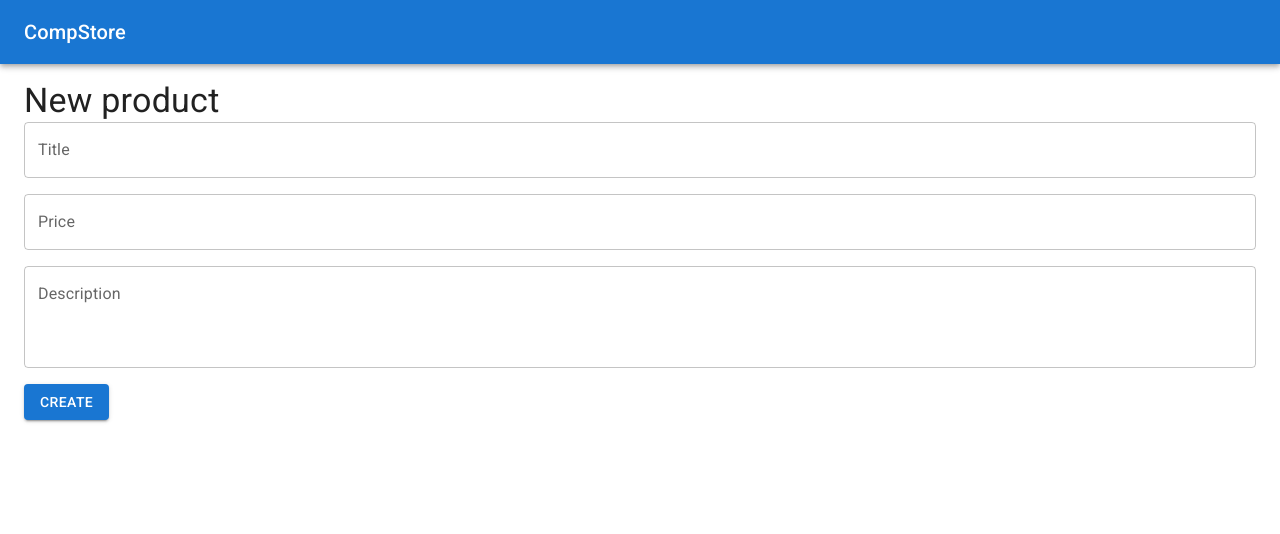
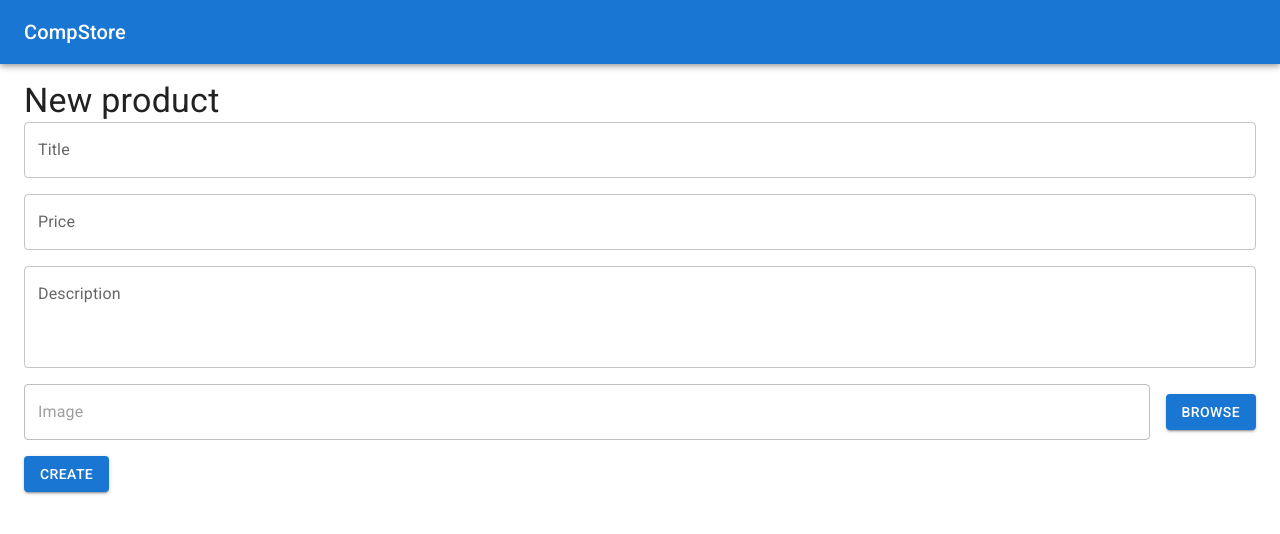
Before and after one commit to Popov-Evgeny/cl-shop-front, a React (Vite) app: page /products/new in a window 1280 px wide. Shown: the top 534 px of the page. Built offline with nearby package versions, Linux system fonts and the light colour scheme.

Commit message:
lesson-81

```diff
--- a/src/axiosApi.ts
+++ b/src/axiosApi.ts
@@ -1,7 +1,8 @@
 import axios from 'axios';
+import {apiURL} from "./constants.ts";
 
 const axiosApi = axios.create({
-  baseURL: 'http://localhost:8000'
+  baseURL: apiURL,
 });
 
 export default axiosApi;
--- /dev/null
+++ b/src/components/UI/FileInput/FileInput.tsx
@@ -0,0 +1,60 @@
+import React, {useState} from 'react';
+import {Button, Grid, TextField} from "@mui/material";
+import {useRef} from "react";
+
+interface Props {
+    onChange: (e: React.ChangeEvent<HTMLInputElement>) => void;
+    name: string;
+    label: string;
+}
+
+const FileInput: React.FC<Props> = ({onChange, name, label}) => {
+    const inputRef = useRef<HTMLInputElement>(null);
+
+    const [fileName, setFileName] = useState('');
+
+    const activateInput = () => {
+        if (inputRef.current) {
+            inputRef.current.click();
+        }
+    }
+
+    const onFileChange = (e: React.ChangeEvent<HTMLInputElement>) => {
+        if (e.target.files && e.target.files[0]) {
+            setFileName(e.target.files[0].name);
+        } else {
+            setFileName('');
+        }
+
+        onChange(e);
+    }
+
+    return (
+        <>
+            <input
+                style={{display: 'none'}}
+                type="file"
+                name={name}
+                onChange={onFileChange}
+                ref={inputRef}
+            />
+            <Grid container direction="row" spacing={2} alignItems="center">
+                <Grid item xs>
+                    <TextField
+                        disabled
+                        label={label}
+                        value={fileName}
+                    />
+                </Grid>
+                <Grid item>
+                    <Button
+                        variant="contained"
+                        onClick={activateInput}
+                    >Browse</Button>
+                </Grid>
+            </Grid>
+        </>
+    );
+};
+
+export default FileInput;
--- /dev/null
+++ b/src/constants.ts
@@ -0,0 +1 @@
+export const apiURL = 'http://localhost:8000';
--- a/src/features/products/Products.tsx
+++ b/src/features/products/Products.tsx
@@ -32,6 +32,7 @@ const Products = () => {
             id={product.id}
             title={product.title}
             price={product.price}
+            image={product.image}
           />
         ))}
       </Grid>
--- a/src/features/products/components/ProductForm.tsx
+++ b/src/features/products/components/ProductForm.tsx
@@ -1,6 +1,7 @@
 import React, { useState } from 'react';
 import { Button, Grid, TextField } from '@mui/material';
 import { ProductMutation } from '../../../types';
+import FileInput from "../../../components/UI/FileInput/FileInput.tsx";
 
 interface Props {
   onSubmit: (mutation: ProductMutation) => void;
@@ -9,7 +10,8 @@ const ProductForm: React.FC<Props> = ({onSubmit}) => {
   const [state, setState] = useState<ProductMutation>({
     title: '',
     price: '',
-    description: ''
+    description: '',
+    image: null,
   });
 
   const submitFormHandler = (e: React.FormEvent) => {
@@ -23,6 +25,16 @@ const ProductForm: React.FC<Props> = ({onSubmit}) => {
     setState(prevState => {
       return {...prevState, [name]: value};
     });
+  };
+
+  const fileInputChangeHandler = (e: React.ChangeEvent<HTMLInputElement>) => {
+    const {name, files} = e.target;
+    if (files) {
+      setState(prevState => ({
+        ...prevState,
+        [name]: files[0],
+      }));
+    }
   };
 
   return (
@@ -60,6 +72,14 @@ const ProductForm: React.FC<Props> = ({onSubmit}) => {
         </Grid>
 
         <Grid item xs>
+          <FileInput
+              onChange={fileInputChangeHandler}
+              name="image"
+              label="Image"
+          />
+        </Grid>
+
+        <Grid item xs>
           <Button type="submit" color="primary" variant="contained">Create</Button>
         </Grid>
       </Grid>
--- a/src/features/products/components/ProductItem.tsx
+++ b/src/features/products/components/ProductItem.tsx
@@ -1,18 +1,35 @@
 import React from 'react';
-import { Card, CardActions, CardContent, CardHeader, Grid, IconButton } from '@mui/material';
+import {Card, CardActions, CardContent, CardHeader, CardMedia, Grid, IconButton, styled} from '@mui/material';
 import { Link } from 'react-router-dom';
 import ArrowForwardIcon from '@mui/icons-material/ArrowForward';
+import imageNotAvailable from '../../../../assets/imageNotAvailable.png';
+import {apiURL} from "../../../constants.ts";
 
 interface Props {
   id: string;
   title: string;
   price: number;
+  image: string | null;
 }
-const ProductItem: React.FC<Props> = ({id, title, price}) => {
+
+const ImageCardMedia = styled(CardMedia)({
+  height: 0,
+  paddingTop: '56.25%' //16:9
+});
+
+const ProductItem: React.FC<Props> = ({id, title, price, image}) => {
+  let cardImage = imageNotAvailable;
+
+  if (image) {
+    cardImage = apiURL + '/' + image;
+  }
+
+
   return (
     <Grid item xs md={4} lg={3}>
       <Card>
         <CardHeader title={title} />
+        <ImageCardMedia image={cardImage} title={title} />
         <CardContent>
           <strong>{price} KGS</strong>
         </CardContent>
--- a/src/features/products/productsThunk.ts
+++ b/src/features/products/productsThunk.ts
@@ -1,5 +1,5 @@
-import { createAsyncThunk } from '@reduxjs/toolkit';
-import { Product, ProductMutation } from '../../types';
+import {createAsyncThunk} from '@reduxjs/toolkit';
+import {Product, ProductMutation} from '../../types';
 import axiosApi from '../../axiosApi.ts';
 
 export const fetchProducts = createAsyncThunk<Product[]>(
@@ -13,11 +13,18 @@ export const fetchProducts = createAsyncThunk<Product[]>(
 export const createProduct = createAsyncThunk<void, ProductMutation>(
     'createProduct',
     async (productMutation) => {
-    const serialized = {
-      ...productMutation,
-      price: parseFloat(productMutation.price),
-    };
+        const formData = new FormData();
 
-    return axiosApi.post('/products', serialized);
+        const keys = Object.keys(productMutation) as (keyof ProductMutation)[];
+
+        keys.forEach(key => {
+            const value = productMutation[key];
+
+            if (value !== null) {
+                formData.append(key, value);
+            }
+        });
+
+        return axiosApi.post('/products', formData);
     }
 );
--- a/src/types.d.ts
+++ b/src/types.d.ts
@@ -3,10 +3,12 @@ export interface Product {
   title: string;
   description: string;
   price: number;
+  image: string | null;
 }
 
 export interface ProductMutation {
   title: string;
   description: string;
   price: string;
+  image: File | null;
 }
```
Also changed, not shown: assets/imageNotAvailable.png (added). Lines whose indentation alone changed are shown as unchanged.
